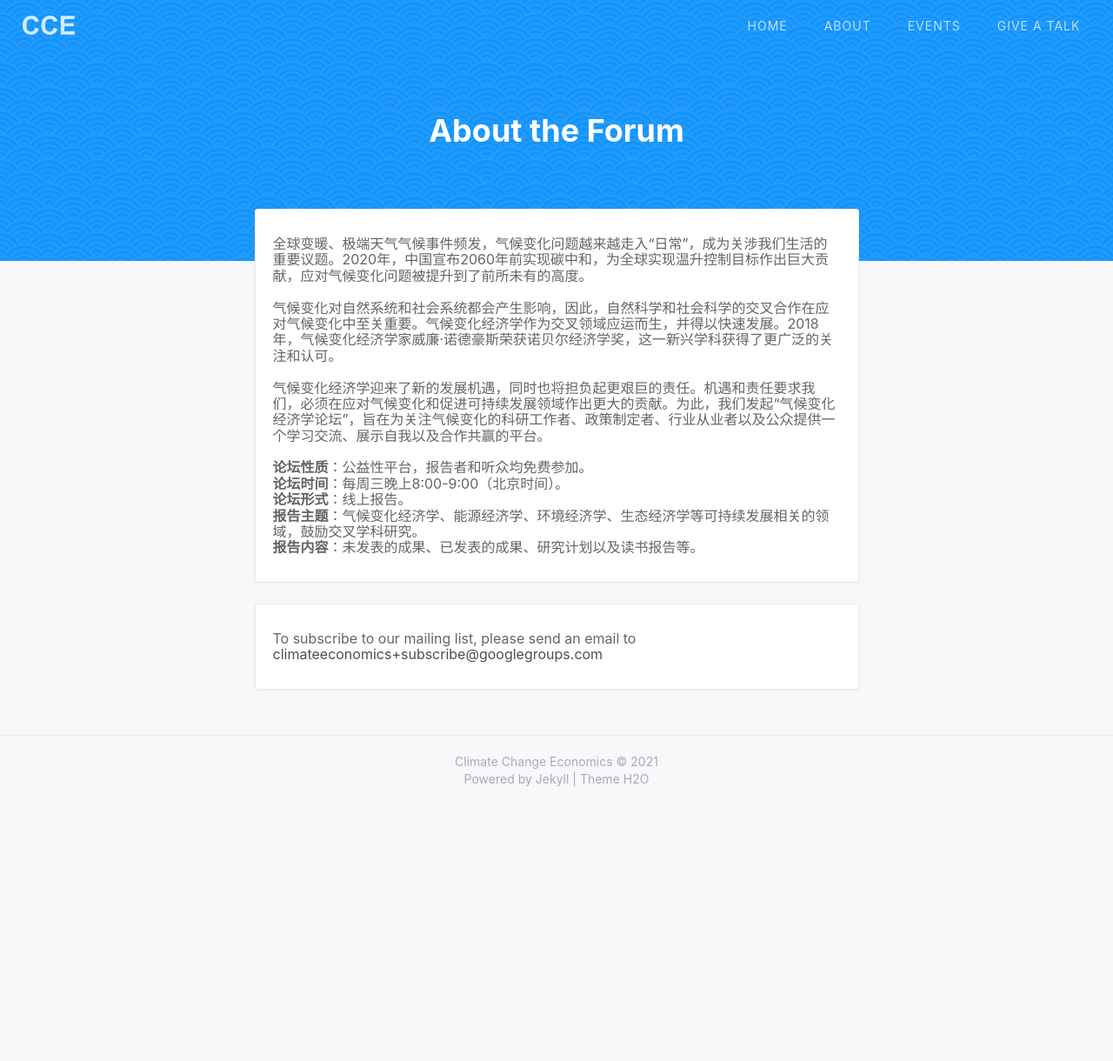
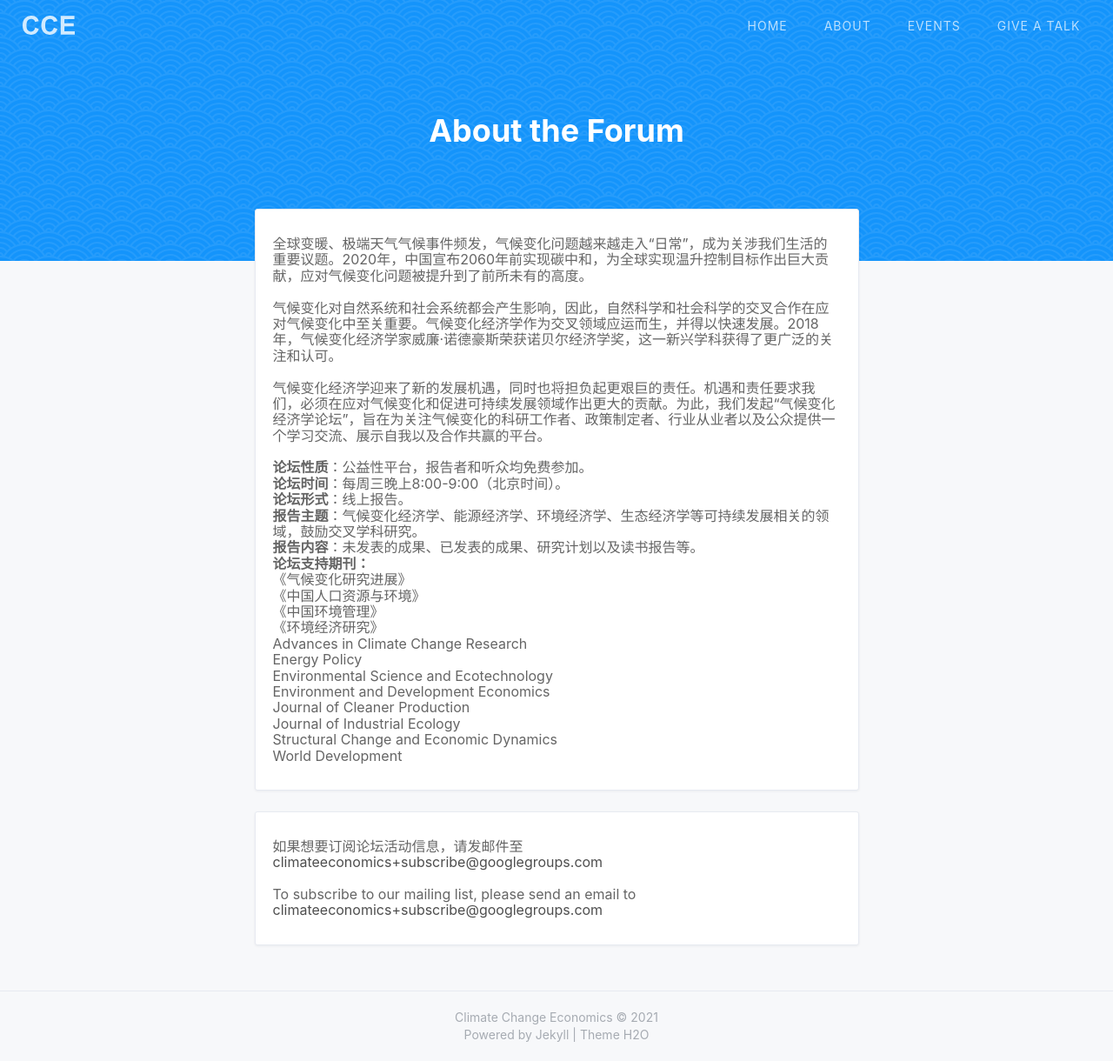
Before and after one commit to Climate-Economics/climate-economics.github.io, a Jekyll site: the page built from about.html, in a window 1280 px wide and 1220 px high. Shown: the whole window at 87% size. Built offline with Jekyll 4.4.1, drawn with Linux system fonts in a browser that asks for light colours; nearby versions of some CDN libraries; a style sheet for code colours, icons or effects is not loaded.

Commit message:
add content about the forum

```diff
--- a/about.html
+++ b/about.html
@@ -25,9 +25,24 @@ layout: default
             <p><b>论坛形式</b>：线上报告。</p>
             <p><b>报告主题</b>：气候变化经济学、能源经济学、环境经济学、生态经济学等可持续发展相关的领域，鼓励交叉学科研究。</p>
             <p><b>报告内容</b>：未发表的成果、已发表的成果、研究计划以及读书报告等。</p>
+            <p><b>论坛支持期刊：</b></p>
+            <p>《气候变化研究进展》</p>
+            <p>《中国人口资源与环境》</p>
+            <p>《中国环境管理》</p>
+            <p>《环境经济研究》</p>
+            <p>Advances in Climate Change Research</p>
+            <p>Energy Policy</p>
+            <p>Environmental Science and Ecotechnology </p>
+            <p>Environment and Development Economics</p>
+            <p>Journal of Cleaner Production </p>
+            <p>Journal of Industrial Ecology</p>
+            <p>Structural Change and Economic Dynamics </p>
+            <p>World Development</p>
         </li>
 
         <li>
+            <p>如果想要订阅论坛活动信息，请发邮件至<a href="mailto:climateeconomics+subscribe@googlegroups.com">climateeconomics+subscribe@googlegroups.com</a></p>
+            <br>
             <p>To subscribe to our mailing list, please send an email to <a href="mailto:climateeconomics+subscribe@googlegroups.com">climateeconomics+subscribe@googlegroups.com</a></p>
         </li>
 
```
